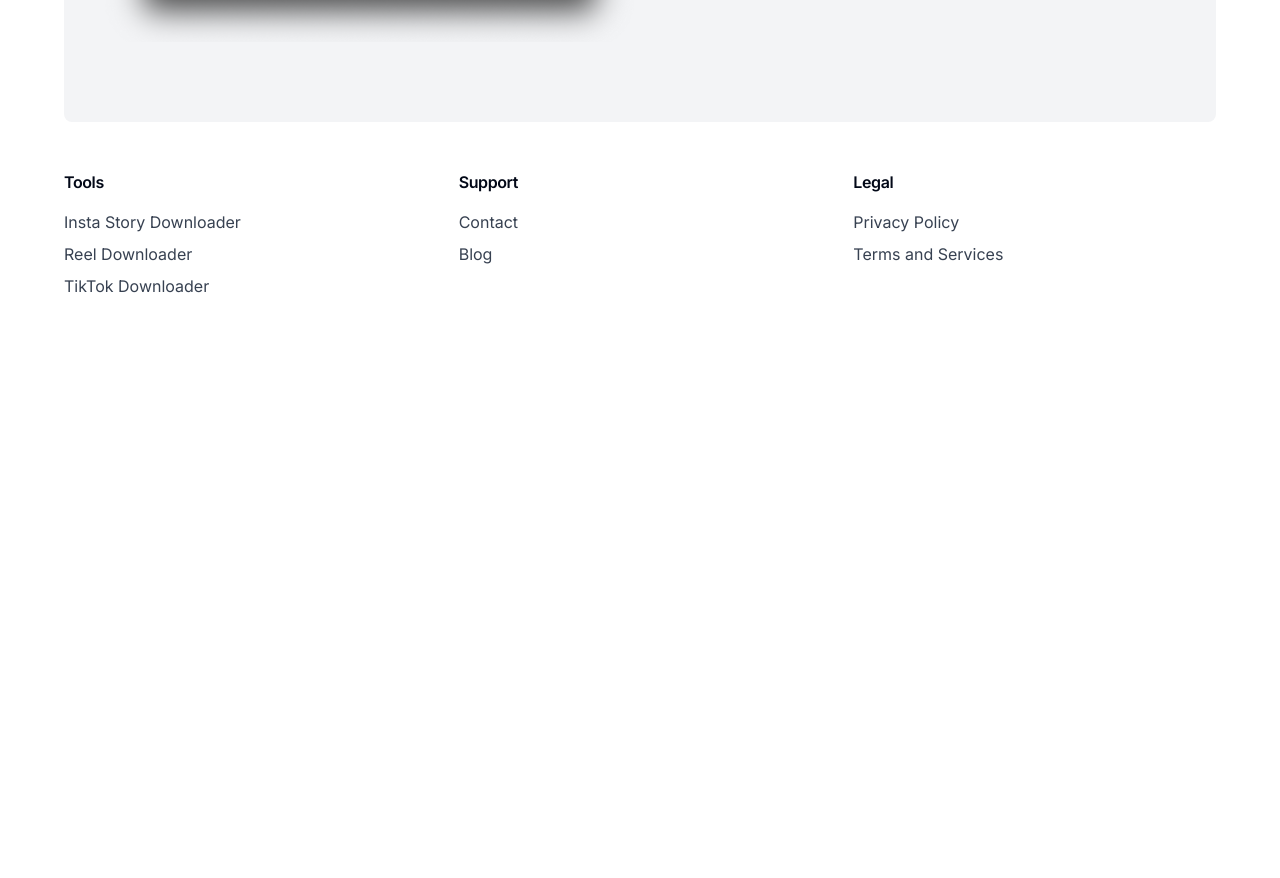
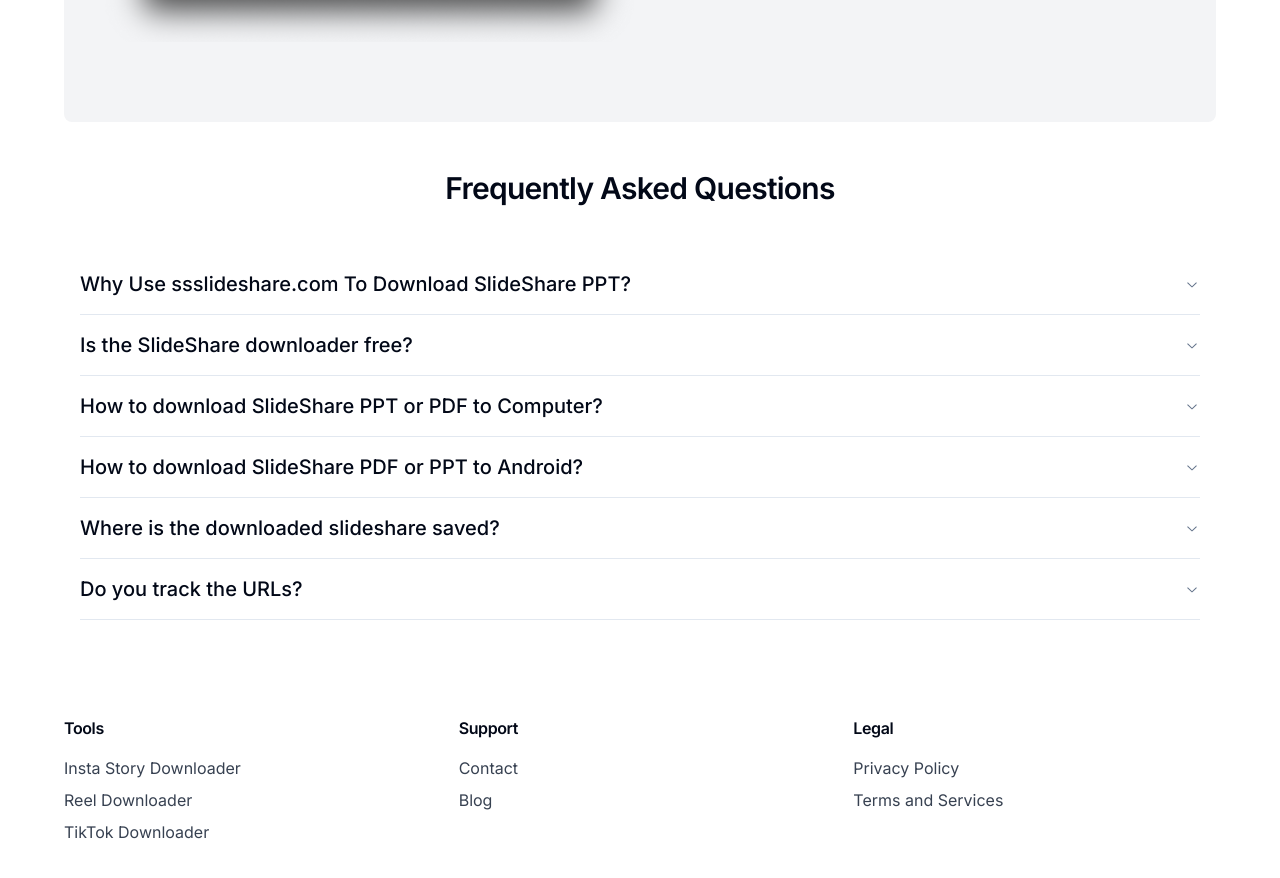
Before and after one commit to iRajatDas/slideshare-downloader, a Next.js app: page /en in a window 1280 px wide. Shown: the part 2732-3610 px from the top of the page. Before the commit the page ends 3078 px from the top, so only its background shows below. Built offline with nearby package versions, Linux system fonts and the light colour scheme.

Commit message:
faqs added

```diff
--- a/app/(root)/[lang]/page.tsx
+++ b/app/(root)/[lang]/page.tsx
@@ -5,6 +5,7 @@ import DataGrid from '@/components/grid';
 import GuideSection from '@/components/section/guide';
 import Features from '@/components/section/features';
 import StorySection from '@/components/section/story';
+import FaqSection from '@/components/section/faqs';
 
 const _getSlides = async (url: string) => {
   const slides = await axios.post('/api/download', { url: url });
@@ -28,6 +29,7 @@ async function Page({ params }: { params: { lang: string } }) {
       <GuideSection />
       <Features />
       <StorySection />
+      <FaqSection />
     </div>
   );
 }
--- a/package.json
+++ b/package.json
@@ -11,6 +11,7 @@
   "dependencies": {
     "@formatjs/intl-localematcher": "^0.4.0",
     "@hookform/resolvers": "^3.1.1",
+    "@radix-ui/react-accordion": "^1.1.2",
     "@radix-ui/react-aspect-ratio": "^1.0.3",
     "@radix-ui/react-checkbox": "^1.0.4",
     "@radix-ui/react-icons": "^1.3.0",
--- /dev/null
+++ b/src/components/section/faqs.tsx
@@ -0,0 +1,69 @@
+"use client"
+import React from 'react';
+import {
+  Accordion,
+  AccordionContent,
+  AccordionItem,
+  AccordionTrigger,
+} from '@/components/ui/accordion';
+
+const faqs = [
+  {
+    question: 'Why Use ssslideshare.com To Download SlideShare PPT?',
+    answer:
+      'According to user reviews, ssslideshare.com is currently the fastest, highest, most stable SlideShare downloader PDF, PPT and Image tool.',
+  },
+  {
+    question: 'Is the SlideShare downloader free?',
+    answer:
+      'Yes! You can use our SlideShare downloader pdf online for free, we never ask you to charge. Our SlideShare download service is a great web-based application that is accessible and easy to use.',
+  },
+  {
+    question: 'How to download SlideShare PPT or PDF to Computer?',
+    answer:
+      "It's very simple please follow the below steps.\n\n- Choose your slideshare you want to download.\n- Copy the URL of the slideshare you want to download.\n- Paste the URL in the download-box above.\n- Then press the download button.\n- Your file is ready to be downloaded to your device.\n\nNow select the SlideShare you want to download if you want to download all SlideShare then click on the checkbox on the top right corner and click on the download button in the top left corner. After clicking on download button your file will be downloaded.",
+  },
+  {
+    question: 'How to download SlideShare PDF or PPT to Android?',
+    answer:
+      'You can easily start downloading SlideShare PDF or PPT on Android phone, just follow the above section: How to Download SlideShare.',
+  },
+  {
+    question: 'Where is the downloaded slideshare saved?',
+    answer:
+      'If you did not change your default download path browser’s settings then check the "Download" folder of your device. Popular browsers, like Google Chrome, Mozilla Firefox, Opera, Safari, Microsoft Edge, and Brave browser, always use the default download folder.',
+  },
+  {
+    question: 'Do you track the URLs?',
+    answer:
+      'No! We do not track any URLs you paste into input fields. We only track the URLs that you submit to us via bug report. This is done to improve the download.',
+  },
+];
+
+const FaqSection = () => {
+  return (
+    <section className="py-12 px-4">
+      <div className="space-y-6 sm:space-y-12">
+        <h2 className="font-semibold text-2xl md:text-3xl tracking-tight text-center">
+          Frequently Asked Questions
+        </h2>
+        <div className="space-y-4 md:space-y-6">
+          <Accordion type="single" collapsible className="w-full">
+            {faqs.map((faq, index) => (
+              <AccordionItem key={index} value={`item-${index}`}>
+                <AccordionTrigger className="md:text-xl text-left">
+                  {faq.question}
+                </AccordionTrigger>
+                <AccordionContent className="md:text-lg">
+                  {faq.answer}
+                </AccordionContent>
+              </AccordionItem>
+            ))}
+          </Accordion>
+        </div>
+      </div>
+    </section>
+  );
+};
+
+export default FaqSection;
--- /dev/null
+++ b/src/components/ui/accordion.tsx
@@ -0,0 +1,60 @@
+"use client"
+
+import * as React from "react"
+import * as AccordionPrimitive from "@radix-ui/react-accordion"
+import { ChevronDownIcon } from "@radix-ui/react-icons"
+
+import { cn } from "@/src/lib/utils"
+
+const Accordion = AccordionPrimitive.Root
+
+const AccordionItem = React.forwardRef<
+  React.ElementRef<typeof AccordionPrimitive.Item>,
+  React.ComponentPropsWithoutRef<typeof AccordionPrimitive.Item>
+>(({ className, ...props }, ref) => (
+  <AccordionPrimitive.Item
+    ref={ref}
+    className={cn("border-b", className)}
+    {...props}
+  />
+))
+AccordionItem.displayName = "AccordionItem"
+
+const AccordionTrigger = React.forwardRef<
+  React.ElementRef<typeof AccordionPrimitive.Trigger>,
+  React.ComponentPropsWithoutRef<typeof AccordionPrimitive.Trigger>
+>(({ className, children, ...props }, ref) => (
+  <AccordionPrimitive.Header className="flex">
+    <AccordionPrimitive.Trigger
+      ref={ref}
+      className={cn(
+        "flex flex-1 items-center justify-between py-4 text-sm font-medium transition-all hover:underline [&[data-state=open]>svg]:rotate-180",
+        className
+      )}
+      {...props}
+    >
+      {children}
+      <ChevronDownIcon className="h-4 w-4 shrink-0 text-muted-foreground transition-transform duration-200" />
+    </AccordionPrimitive.Trigger>
+  </AccordionPrimitive.Header>
+))
+AccordionTrigger.displayName = AccordionPrimitive.Trigger.displayName
+
+const AccordionContent = React.forwardRef<
+  React.ElementRef<typeof AccordionPrimitive.Content>,
+  React.ComponentPropsWithoutRef<typeof AccordionPrimitive.Content>
+>(({ className, children, ...props }, ref) => (
+  <AccordionPrimitive.Content
+    ref={ref}
+    className={cn(
+      "overflow-hidden text-sm data-[state=closed]:animate-accordion-up data-[state=open]:animate-accordion-down",
+      className
+    )}
+    {...props}
+  >
+    <div className="pb-4 pt-0">{children}</div>
+  </AccordionPrimitive.Content>
+))
+AccordionContent.displayName = AccordionPrimitive.Content.displayName
+
+export { Accordion, AccordionItem, AccordionTrigger, AccordionContent }
```
Also changed, not shown: tailwind.config.js (+37 -37 lines), 1 other file (tests, documents, lock files or other folders).
